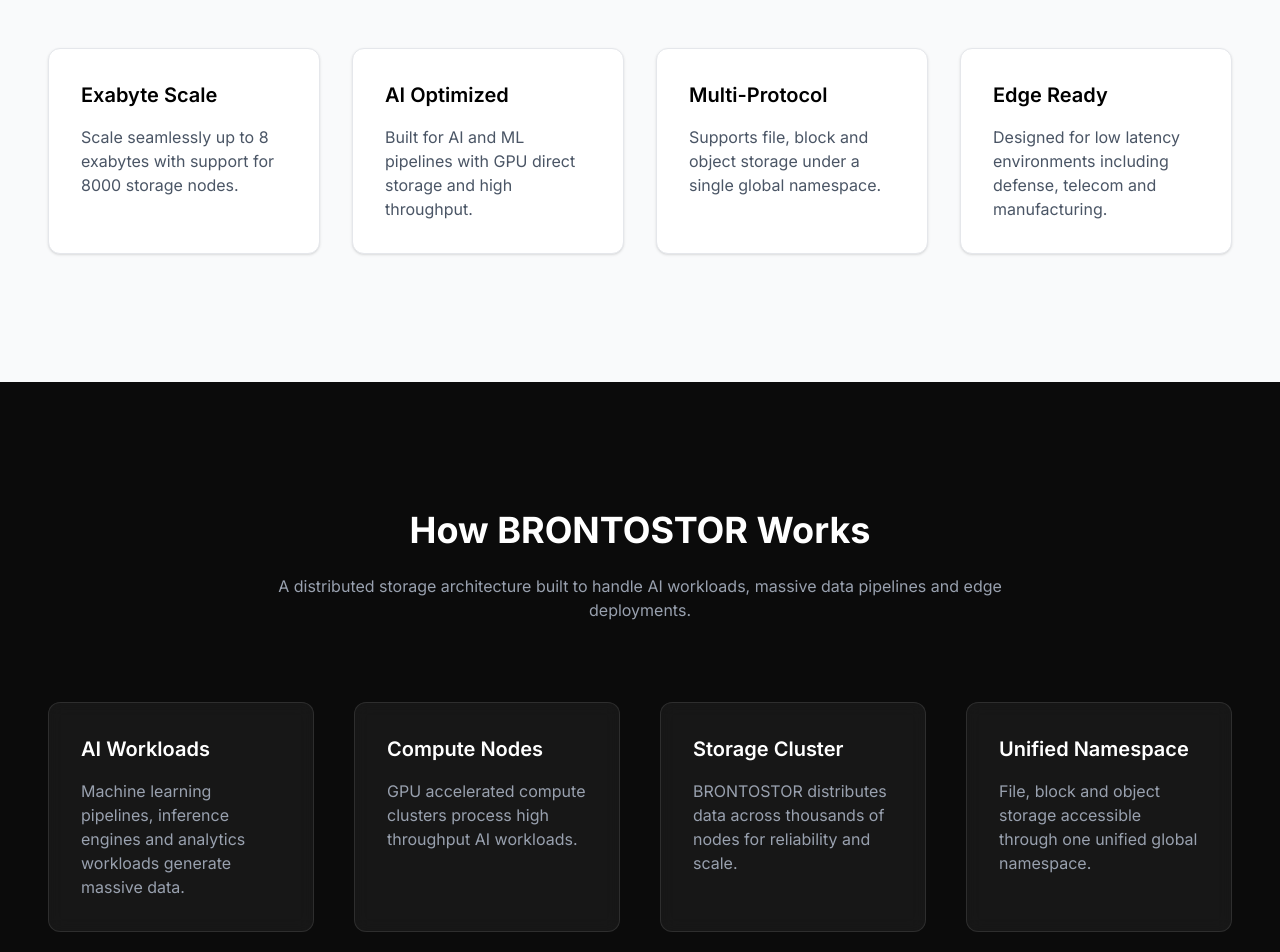
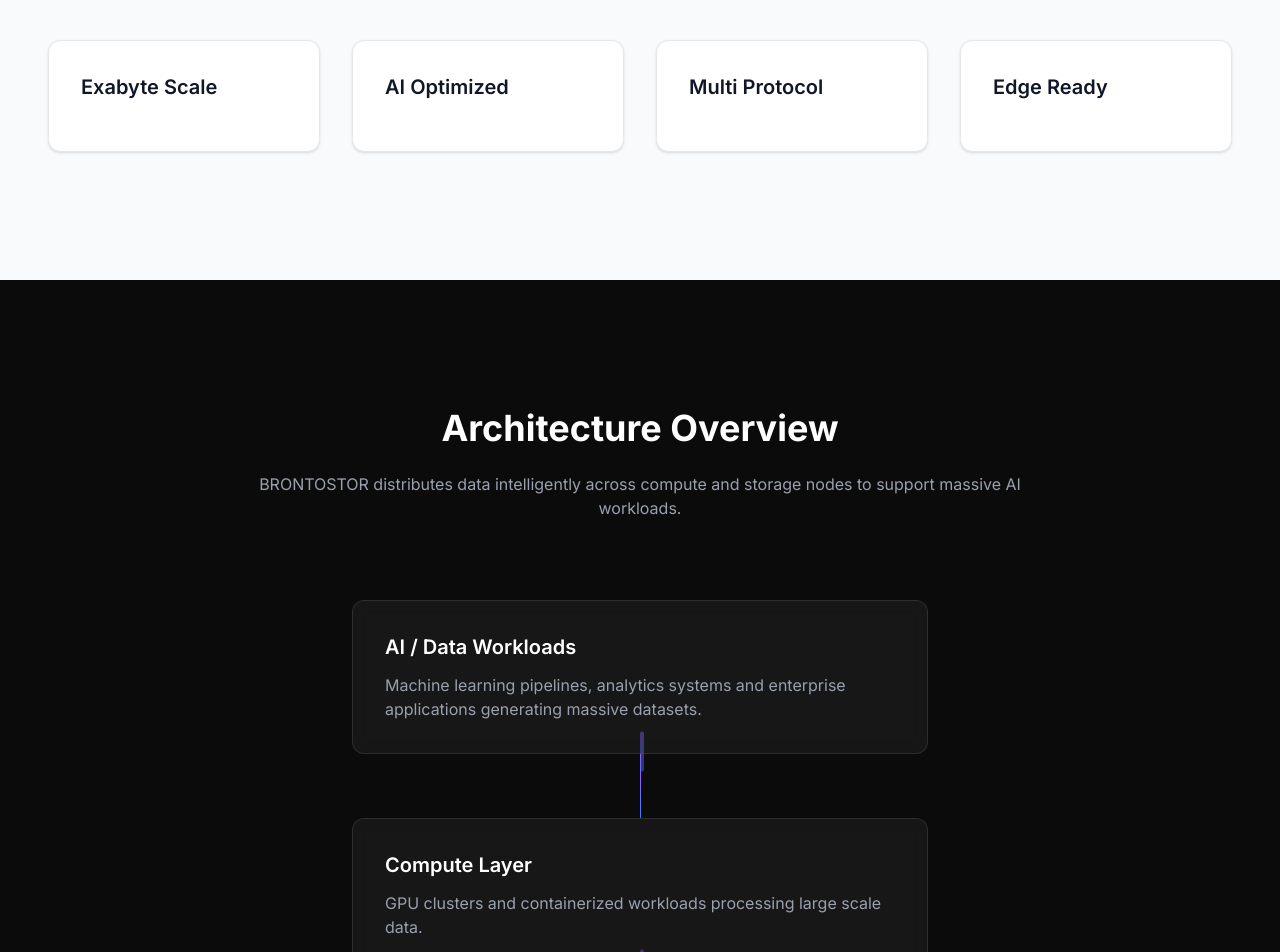
Before and after one commit to devanshparmar24/bronto, a Next.js app: page / in a window 1280 px wide. Shown: the part 1080-2032 px from the top of the page. Built offline with nearby package versions, Linux system fonts and the light colour scheme.

Commit message:
Added components and some global css for animation

```diff
--- a/src/app/globals.css
+++ b/src/app/globals.css
@@ -27,3 +27,26 @@
 .float-animation {
   animation: float 6s ease-in-out infinite;
 }
+
+@keyframes dataFlow {
+  0% {
+    transform: translateY(-100%);
+    opacity: 0;
+  }
+  50% {
+    opacity: 1;
+  }
+  100% {
+    transform: translateY(100%);
+    opacity: 0;
+  }
+}
+
+.data-flow {
+  position: absolute;
+  width: 4px;
+  height: 40px;
+  background: linear-gradient(to bottom, #8b5cf6, #3b82f6);
+  border-radius: 999px;
+  animation: dataFlow 2s linear infinite;
+}
--- a/src/app/page.js
+++ b/src/app/page.js
@@ -1,8 +1,10 @@
 import Architecture from "@/components/Architecture";
+import Capabilities from "@/components/Capabilities";
 import Footer from "@/components/Footer/Footer";
 import Navbar from "@/components/Header/Navbar";
 import Hero from "@/components/Hero/Hero";
 import Overview from "@/components/Overview";
+import PerformanceStats from "@/components/PerformanceStats";
 export default function Bronto() {
   return (
     <>
@@ -11,6 +13,8 @@
         <Hero />
         <Overview />
         <Architecture/>
+        <PerformanceStats />
+        <Capabilities />
       </main>
       <Footer />
     </>
--- a/src/components/Architecture.jsx
+++ b/src/components/Architecture.jsx
@@ -1,91 +1,83 @@
 export default function Architecture() {
+
+  const layers = [
+    {
+      title: "AI / Data Workloads",
+      desc: "Machine learning pipelines, analytics systems and enterprise applications generating massive datasets."
+    },
+    {
+      title: "Compute Layer",
+      desc: "GPU clusters and containerized workloads processing large scale data."
+    },
+    {
+      title: "BRONTOSTOR Core Engine",
+      desc: "Distributed storage orchestration layer managing replication and performance."
+    },
+    {
+      title: "Distributed Storage Nodes",
+      desc: "Thousands of NVMe or HDD nodes forming scalable storage clusters."
+    },
+    {
+      title: "Unified Access Layer",
+      desc: "Global namespace enabling File, Block and Object access."
+    }
+  ]
+
   return (
-    <section className="bg-[#0b0b0b] py-32 text-white">
+    <section className="bg-[#0b0b0b] text-white py-32">
 
-      <div className="max-w-7xl mx-auto px-6 md:px-12">
+      <div className="max-w-6xl mx-auto px-6">
 
-        {/* Heading */}
+        {/* Section Header */}
 
         <div className="text-center max-w-3xl mx-auto">
 
           <h2 className="text-4xl font-bold">
-            How BRONTOSTOR Works
+            Architecture Overview
           </h2>
 
           <p className="text-gray-400 mt-6">
-            A distributed storage architecture built to handle
-            AI workloads, massive data pipelines and edge deployments.
+            BRONTOSTOR distributes data intelligently across compute
+            and storage nodes to support massive AI workloads.
           </p>
 
         </div>
 
 
-        {/* Architecture Grid */}
+        {/* Architecture Flow */}
 
-        <div className="grid md:grid-cols-2 lg:grid-cols-4 gap-10 mt-20">
+        <div className="mt-20 flex flex-col items-center">
 
-          {/* AI Workloads */}
+          {layers.map((layer, index) => (
+            <div key={index} className="flex flex-col items-center">
 
-          <div className="p-8 border border-white/10 rounded-xl bg-white/5 backdrop-blur hover:border-purple-500 transition">
+              {/* Layer Box */}
+
+              <div className="relative group max-w-xl w-full p-8 rounded-xl border border-white/10 bg-white/5 backdrop-blur hover:border-purple-500 transition">
 
                 <h3 className="text-xl font-semibold">
-              AI Workloads
+                  {layer.title}
                 </h3>
 
-            <p className="text-gray-400 mt-4">
-              Machine learning pipelines, inference engines
-              and analytics workloads generate massive data.
+                <p className="text-gray-400 mt-3">
+                  {layer.desc}
                 </p>
 
               </div>
 
 
-          {/* Compute Nodes */}
+              {/* Flow Line */}
 
-          <div className="p-8 border border-white/10 rounded-xl bg-white/5 backdrop-blur hover:border-purple-500 transition">
+              {index !== layers.length - 1 && (
+                <div className="relative h-16 w-px bg-gradient-to-b from-purple-500 to-blue-500">
 
-            <h3 className="text-xl font-semibold">
-              Compute Nodes
-            </h3>
-
-            <p className="text-gray-400 mt-4">
-              GPU accelerated compute clusters process
-              high throughput AI workloads.
-            </p>
+                  <div className="data-flow"></div>
 
                 </div>
-
-
-          {/* Storage Cluster */}
-
-          <div className="p-8 border border-white/10 rounded-xl bg-white/5 backdrop-blur hover:border-purple-500 transition">
-
-            <h3 className="text-xl font-semibold">
-              Storage Cluster
-            </h3>
-
-            <p className="text-gray-400 mt-4">
-              BRONTOSTOR distributes data across thousands
-              of nodes for reliability and scale.
-            </p>
+              )}
 
             </div>
-
-
-          {/* Global Namespace */}
-
-          <div className="p-8 border border-white/10 rounded-xl bg-white/5 backdrop-blur hover:border-purple-500 transition">
-
-            <h3 className="text-xl font-semibold">
-              Unified Namespace
-            </h3>
-
-            <p className="text-gray-400 mt-4">
-              File, block and object storage accessible
-              through one unified global namespace.
-            </p>
-
-          </div>
+          ))}
 
         </div>
 
--- /dev/null
+++ b/src/components/Counter.jsx
@@ -0,0 +1,37 @@
+"use client"
+
+import { useEffect, useState } from "react"
+
+export default function Counter({ end, suffix }) {
+
+  const [count, setCount] = useState(0)
+
+  useEffect(() => {
+
+    let start = 0
+    const duration = 2000
+    const step = end / (duration / 16)
+
+    const timer = setInterval(() => {
+
+      start += step
+
+      if (start >= end) {
+        setCount(end)
+        clearInterval(timer)
+      } else {
+        setCount(Math.floor(start))
+      }
+
+    }, 16)
+
+    return () => clearInterval(timer)
+
+  }, [end])
+
+  return (
+    <span>
+      {count}{suffix}
+    </span>
+  )
+}
--- a/src/components/Overview.jsx
+++ b/src/components/Overview.jsx
@@ -4,7 +4,7 @@
 
       <div className="max-w-7xl mx-auto px-6 md:px-12">
 
-        {/* Heading */}
+        {/* Section Heading */}
 
         <div className="text-center max-w-3xl mx-auto">
 
@@ -12,69 +12,72 @@
             Built for AI Infrastructure at Scale
           </h2>
 
-          <p className="text-gray-600 mt-6 text-lg">
-            BRONTOSTOR is a high-performance distributed storage platform
-            designed for AI workloads, edge computing and large-scale
-            enterprise environments.
+          <p className="text-gray-600 mt-6">
+            BRONTOSTOR is a distributed storage platform
+            designed for AI workloads, edge computing
+            and enterprise-scale infrastructure.
           </p>
 
         </div>
 
-        {/* Feature Cards */}
+
+        {/* Cards */}
 
         <div className="grid md:grid-cols-2 lg:grid-cols-4 gap-8 mt-20">
 
-          <div className="p-8 bg-white rounded-xl shadow-sm border border-gray-200 hover:shadow-xl hover:scale-105 transition">
+          {/* Card */}
 
-            <h3 className="text-xl font-semibold">
+          <div className="group p-8 bg-white border border-gray-200 rounded-xl h-28 hover:h-48 transition-all duration-500 shadow-sm hover:shadow-xl">
+
+            <h3 className="text-xl font-semibold text-gray-900">
               Exabyte Scale
             </h3>
 
-            <p className="text-gray-600 mt-4">
+            <p className="text-gray-600 mt-4 opacity-0 group-hover:opacity-100 transition-opacity duration-500">
               Scale seamlessly up to 8 exabytes with support
-              for 8000 storage nodes.
+              for thousands of distributed storage nodes.
             </p>
 
           </div>
 
 
-          <div className="p-8 bg-white rounded-xl shadow-sm border border-gray-200 hover:shadow-xl hover:scale-105 transition">
+          <div className="group p-8 bg-white border border-gray-200 rounded-xl h-28 hover:h-48 transition-all duration-500 shadow-sm hover:shadow-xl">
 
-            <h3 className="text-xl font-semibold">
+            <h3 className="text-xl font-semibold text-gray-900">
               AI Optimized
             </h3>
 
-            <p className="text-gray-600 mt-4">
-              Built for AI and ML pipelines with GPU direct storage
-              and high throughput.
+            <p className="text-gray-600 mt-4 opacity-0 group-hover:opacity-100 transition-opacity duration-500">
+              Built for AI pipelines and GPU accelerated
+              workloads with high throughput performance.
             </p>
 
           </div>
 
 
-          <div className="p-8 bg-white rounded-xl shadow-sm border border-gray-200 hover:shadow-xl hover:scale-105 transition">
+          <div className="group p-8 bg-white border border-gray-200 rounded-xl h-28 hover:h-48 transition-all duration-500 shadow-sm hover:shadow-xl">
 
-            <h3 className="text-xl font-semibold">
-              Multi-Protocol
+            <h3 className="text-xl font-semibold text-gray-900">
+              Multi Protocol
             </h3>
 
-            <p className="text-gray-600 mt-4">
-              Supports file, block and object storage under
-              a single global namespace.
+            <p className="text-gray-600 mt-4 opacity-0 group-hover:opacity-100 transition-opacity duration-500">
+              Unified support for file, block and object
+              storage under a single namespace.
             </p>
 
           </div>
 
 
-          <div className="p-8 bg-white rounded-xl shadow-sm border border-gray-200 hover:shadow-xl hover:scale-105 transition">
+          <div className="group p-8 bg-white border border-gray-200 rounded-xl h-28 hover:h-48 transition-all duration-500 shadow-sm hover:shadow-xl">
 
-            <h3 className="text-xl font-semibold">
+            <h3 className="text-xl font-semibold text-gray-900">
               Edge Ready
             </h3>
 
-            <p className="text-gray-600 mt-4">
-              Designed for low latency environments including
-              defense, telecom and manufacturing.
+            <p className="text-gray-600 mt-4 opacity-0 group-hover:opacity-100 transition-opacity duration-500">
+              Designed for low latency environments such
+              as telecom, defense and manufacturing.
             </p>
 
           </div>
@@ -84,5 +87,5 @@
       </div>
 
     </section>
-  )
+  );
 }
--- /dev/null
+++ b/src/components/PerformanceStats.jsx
@@ -0,0 +1,59 @@
+import Counter from "./Counter"
+
+export default function PerformanceStats() {
+
+  const metrics = [
+    { value: 8, label: "Exabyte Storage", suffix: " EB" },
+    { value: 8000, label: "Storage Nodes", suffix: "+" },
+    { value: 30, label: "GB/s Throughput", suffix: " GB/s" },
+    { value: 10000, label: "Containers Supported", suffix: "+" }
+  ]
+
+  return (
+    <section className="bg-white py-32">
+
+      <div className="max-w-7xl mx-auto px-6 md:px-12">
+
+        {/* Heading */}
+
+        <div className="text-center">
+
+          <h2 className="text-4xl font-bold text-gray-900">
+            Performance at Massive Scale
+          </h2>
+
+          <p className="text-gray-600 mt-6 max-w-2xl mx-auto">
+            BRONTOSTOR delivers enterprise-grade storage performance
+            designed for large scale AI and data infrastructure.
+          </p>
+
+        </div>
+
+
+        {/* Metrics */}
+
+        <div className="grid md:grid-cols-2 lg:grid-cols-4 gap-12 mt-20 text-center">
+
+          {metrics.map((metric, index) => (
+            <div key={index} className="group">
+
+              <div className="text-5xl font-bold text-gray-900 group-hover:text-purple-600 transition">
+
+                <Counter end={metric.value} suffix={metric.suffix} />
+
+              </div>
+
+              <p className="text-gray-600 mt-4">
+                {metric.label}
+              </p>
+
+            </div>
+          ))}
+
+        </div>
+
+      </div>
+
+    </section>
+  )
+}
```
Also changed, not shown: src/components/Capabilities.jsx (added, +94 -0 lines). Lines whose indentation alone changed are shown as unchanged.
